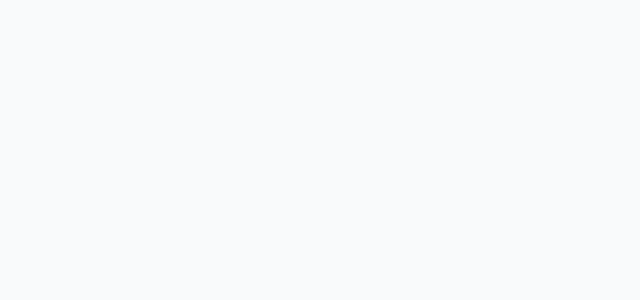
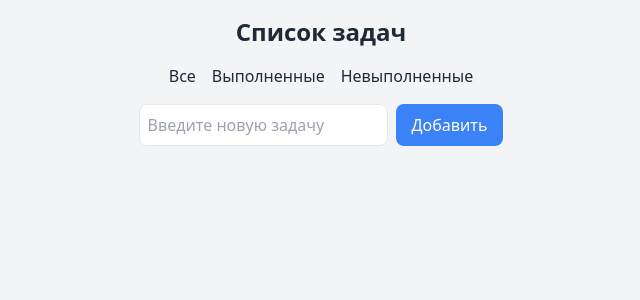
Before and after one commit to ErdniSamkhaev/trainNuxt, a Nuxt app in the folder testNuxt/: page /todo in a window 1280 px wide. Before the commit this address had no page. Shown: the top 300 px of the page, without its empty margins (319-959 px from the left). Built offline with nearby package versions, Linux system fonts and the light colour scheme.

Commit message:
добавление фильтрации к задачам

```diff
--- a/testNuxt/pages/index.vue
+++ b/testNuxt/pages/index.vue
@@ -1,9 +1,14 @@
 <template>
-    <div class="min-h-screen flex justify-center items-center bg-gray-100">
-      <HelloWorld />
-    </div>
-  </template>
+  <div
+    class="min-h-screen flex flex-col justify-center items-center bg-gray-100 gap-4"
+  >
+    <HelloWorld />
+    <nuxt-link to="/todo" class="mt-4 text-blue-500 hover:underline">
+      Перейти к списку задач
+    </nuxt-link>
+  </div>
+</template>
 
-  <script setup>
-  import HelloWorld from '~/components/HelloWorld.vue'
-  </script>
+<script setup>
+import HelloWorld from "~/components/HelloWorld.vue";
+</script>
--- /dev/null
+++ b/testNuxt/pages/todo.vue
@@ -0,0 +1,88 @@
+<template>
+    <div class="min-h-screen bg-gray-100 flex flex-col items-center p-4">
+        <h1 class="text-2xl font-bold mb-4">Список задач</h1>
+        <!-- Создаем фильтр -->
+         <div class="flex gap-4 mb-4">
+            <button @click="filter = 'all'" class="hover:underline">
+                Все
+            </button>
+            <button @click="filter = 'completed'" class="hover:underline">
+                Выполненные
+            </button>
+            <button @click="filter = 'active'" class="hover:underline'">
+                Невыполненные
+            </button>
+         </div>
+        <!-- Добавляем новую задачу -->
+        <div class="flex gap-2 mb-4">
+            <input
+            v-model="newTask"
+            type="text"
+            placeholder="Введите новую задачу"
+            class="border p-2 rounded-lg"
+            />
+            <button
+            @click="addTask"
+            class="bg-blue-500 text-white px-4 py-2 rounded-lg hover:bg-blue-700"
+            >
+                Добавить
+            </button>
+        </div>
+        <!-- Список задач -->
+        <ul class="w-full max-w-md">
+            <li
+            v-for="(task, index) in filteredTasks"
+            key="index"
+            class="bg-white p-2 rounded-lg shadow-md mb-2 flex justify-between items-center"
+            >
+            <div class="flex items-center gap-2">
+                <input
+                type="checkbox"
+                v-model="task.completed"
+                class="cursor-pointer"
+                />
+                <span :class="{ 'line-through text-gray-500': task.completed }">
+                    {{ task.text }}
+                </span>
+            </div>
+            <button
+            @click="removeTask(index)"
+            class="text-red-500 hover:underline"
+            >Удалить</button>
+            </li>
+        </ul>
+    </div>
+</template>
+
+<script setup>
+// Импортируем ref для работы с переменными
+import { ref } from 'vue';
+// Создаем переменные
+const newTask = ref('');
+const tasks = ref([]);
+const filter = ref('all');
+// Функиця addTask для добавления задач
+const addTask = () => {
+    if (newTask.value.trim()) {
+        tasks.value.push({
+            text: newTask.value.trim(),
+            completed: false,
+    })
+        newTask.value = ''
+    }
+}
+// Функция removeTask для удаления задач
+const removeTask = (index) => {
+    tasks.value.splice(index, 1);
+}
+// Функция для фильтрации задач
+const filteredTasks = computed(() => {
+    if (filter.value === 'completed') {
+        return tasks.value.filter(task => task.completed)
+    }
+    if (filter.value === 'active') {
+        return tasks.value.filter(task => !task.completed)
+    }
+    return tasks.value
+})
+</script>
```
